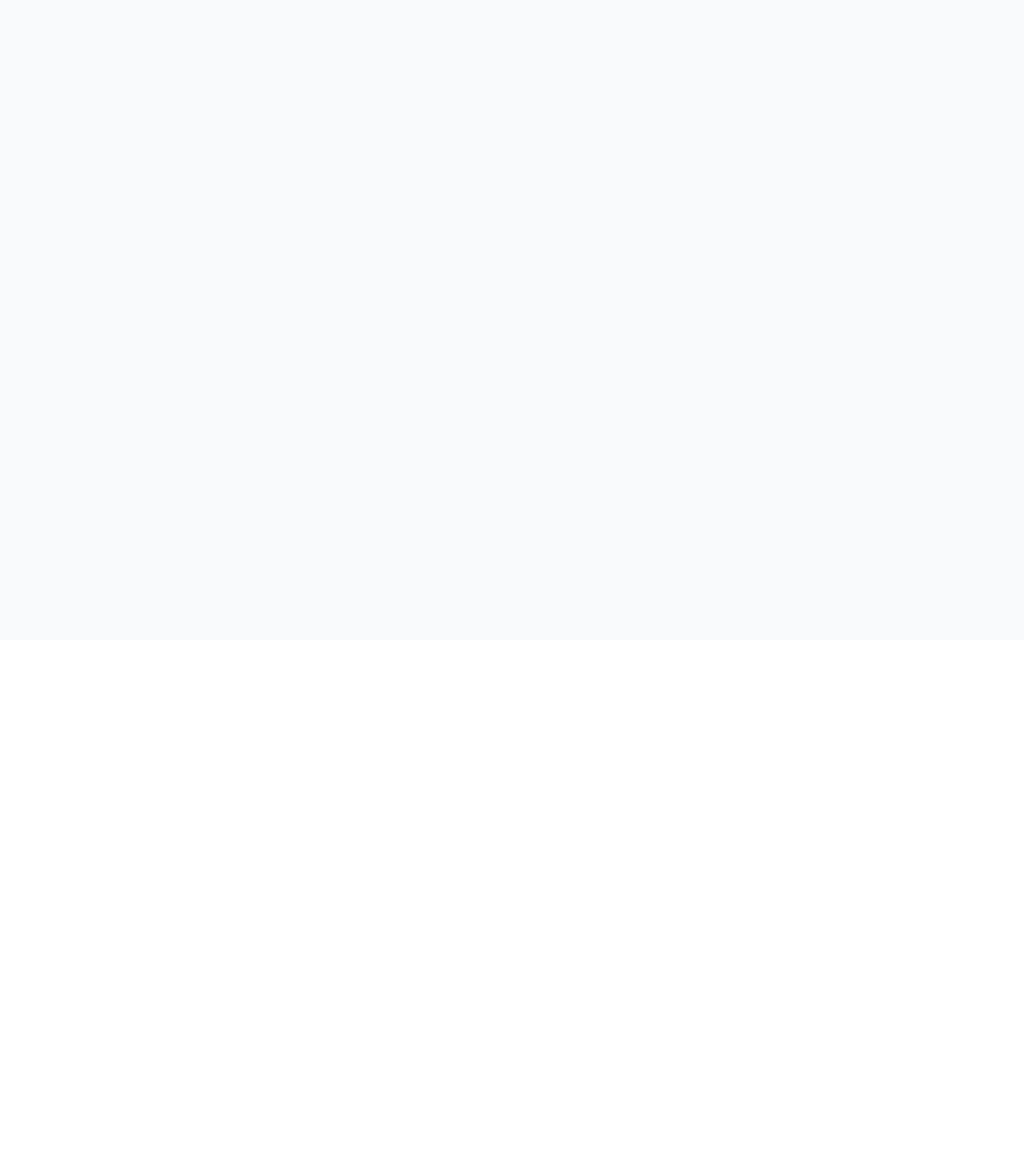
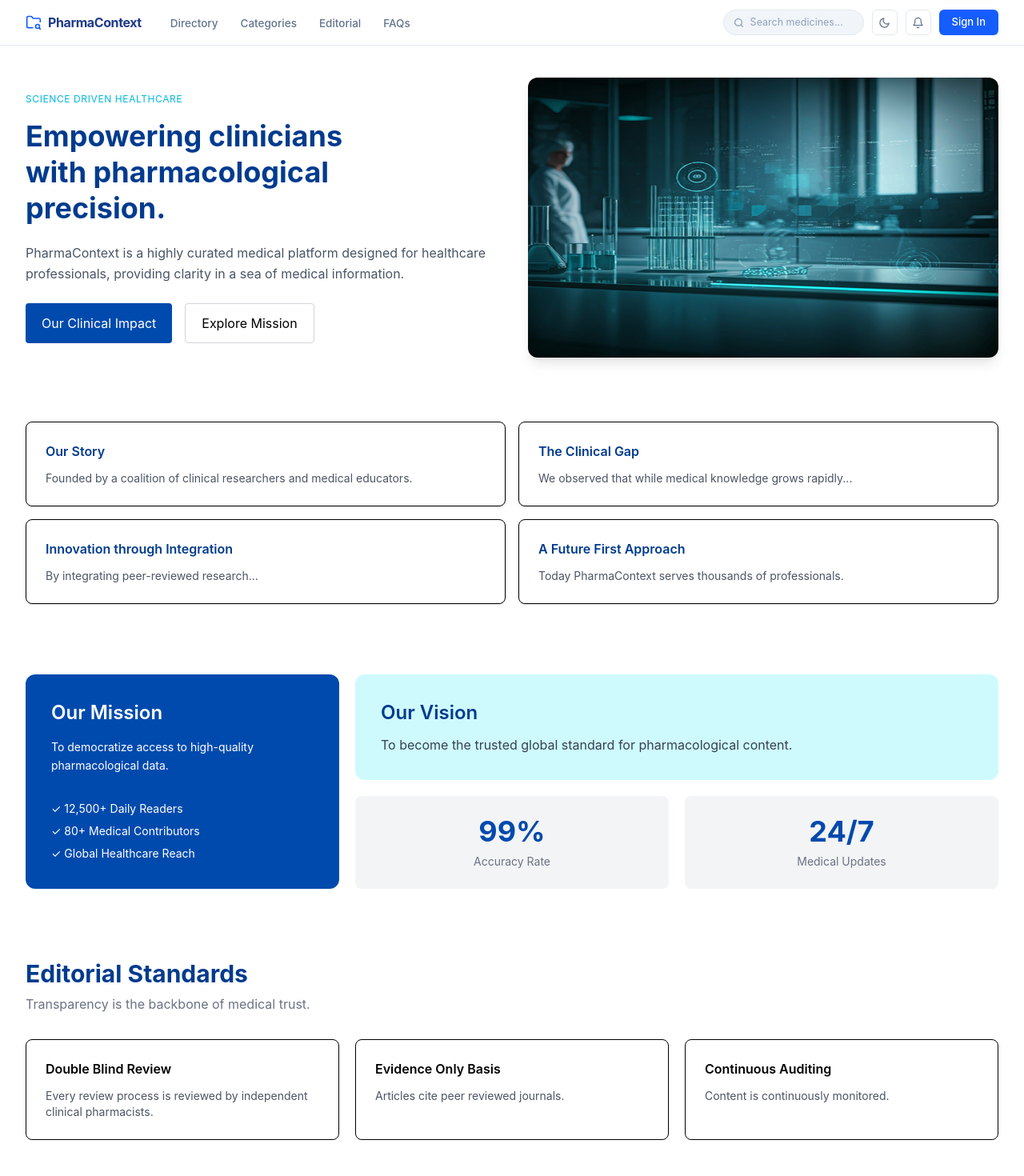
Before and after one commit to Laiba121/BlogWebsite, a React (Vite) app in the folder frontend/: page /about in a window 1280 px wide. Before the commit this address had no page. Shown: the top 1470 px of the page at 80% size. Before the commit the page ends 800 px from the top, so only its background shows below. Built offline with nearby package versions, Linux system fonts and the light colour scheme.

Commit message:
Made the About US page

```diff
--- a/frontend/src/App.jsx
+++ b/frontend/src/App.jsx
@@ -6,6 +6,7 @@ import MedicinesPage from './pages/MedicinesPage'
 import MedicinesCategoriesPage from './pages/MedicinesCategoriesPage'
 import EditorialPage from './pages/EditorialPage'
 import Contact from './pages/Contact'
+import AboutUs from "./pages/AboutUs";
 import Dashboard from './pages/admin/Dashboard'
 import Medicines from './pages/admin/Medicines'
 import Categories from './pages/admin/Categories'
@@ -36,7 +37,7 @@ function AppContent() {
           <Route path="/categories" element={<MedicinesCategoriesPage />} />
           <Route path="/editorial" element={<EditorialPage />} />
           <Route path="/contact" element={<Contact />} />
-
+          <Route path="/about" element={<AboutUs />} />
           {/* Admin Routes */}
           <Route path="/admin" element={<Dashboard />} />
           <Route path="/admin/medicines" element={<Medicines />} />
--- /dev/null
+++ b/frontend/src/components/AboutHeroSection.jsx
@@ -0,0 +1,49 @@
+import AboutSection from "../assets/AboutSection.png";
+
+const AboutHeroSection = () => {
+  return (
+    <section className="py-10">
+      <div className="grid md:grid-cols-2 gap-10 items-center">
+        <div>
+          <p className="uppercase text-xs tracking-wider text-cyan-500 mb-4">
+            Science Driven Healthcare
+          </p>
+
+          <h1 className="text-4xl font-bold text-[#003B8E] leading-tight">
+            Empowering clinicians
+            <br />
+            with pharmacological
+            <br />
+            precision.
+          </h1>
+
+          <p className="text-gray-600 mt-5 leading-relaxed">
+            PharmaContext is a highly curated medical platform designed
+            for healthcare professionals, providing clarity in a sea of
+            medical information.
+          </p>
+
+          <div className="flex gap-4 mt-6">
+            <button className="bg-[#004AAD] text-white px-5 py-3 rounded">
+              Our Clinical Impact
+            </button>
+
+            <button className="border border-gray-300 px-5 py-3 rounded">
+              Explore Mission
+            </button>
+          </div>
+        </div>
+
+        <div>
+         <img
+  src={AboutSection}
+  alt=""
+  className="w-full h-87.5 rounded-xl shadow-lg"
+/>
+        </div>
+      </div>
+    </section>
+  );
+};
+
+export default AboutHeroSection;
--- /dev/null
+++ b/frontend/src/components/CTASection.jsx
@@ -0,0 +1,25 @@
+const CTASection = () => {
+  return (
+    <section className="bg-[#004AAD] text-white rounded-xl p-10 text-center my-10">
+      <h2 className="text-3xl font-bold">
+        Join the Editorial Revolution
+      </h2>
+
+      <p className="mt-3 text-blue-100">
+        Access our full editorial policy and medical updates.
+      </p>
+
+      <div className="flex justify-center gap-4 mt-6 flex-wrap">
+        <button className="bg-white text-[#004AAD] px-5 py-3 rounded">
+          Browse Articles
+        </button>
+
+        <button className="border border-white px-5 py-3 rounded">
+          Contact Us
+        </button>
+      </div>
+    </section>
+  );
+};
+
+export default CTASection;
--- /dev/null
+++ b/frontend/src/components/EditorialStandards.jsx
@@ -0,0 +1,47 @@
+const standards = [
+  {
+    title: "Double Blind Review",
+    text: "Every review process is reviewed by independent clinical pharmacists."
+  },
+  {
+    title: "Evidence Only Basis",
+    text: "Articles cite peer reviewed journals."
+  },
+  {
+    title: "Continuous Auditing",
+    text: "Content is continuously monitored."
+  }
+];
+
+const EditorialStandards = () => {
+  return (
+    <section className="py-10">
+      <h2 className="text-3xl font-bold text-[#003B8E] mb-2">
+        Editorial Standards
+      </h2>
+
+      <p className="text-gray-500 mb-8">
+        Transparency is the backbone of medical trust.
+      </p>
+
+      <div className="grid md:grid-cols-3 gap-5">
+        {standards.map((item, index) => (
+          <div
+            key={index}
+            className="border rounded-lg p-6"
+          >
+            <h4 className="font-semibold mb-3">
+              {item.title}
+            </h4>
+
+            <p className="text-sm text-gray-600">
+              {item.text}
+            </p>
+          </div>
+        ))}
+      </div>
+    </section>
+  );
+};
+
+export default EditorialStandards;
--- /dev/null
+++ b/frontend/src/components/MissionVision.jsx
@@ -0,0 +1,53 @@
+import StatsCard from "./StatsCard";
+
+const MissionVision = () => {
+  return (
+    <section className="py-12">
+      <div className="grid lg:grid-cols-3 gap-5">
+
+        <div className="bg-[#004AAD] text-white rounded-xl p-8 lg:col-span-1">
+          <h3 className="text-2xl font-semibold mb-4">
+            Our Mission
+          </h3>
+
+          <p className="text-sm leading-relaxed">
+            To democratize access to high-quality pharmacological data.
+          </p>
+
+          <ul className="mt-8 space-y-2 text-sm">
+            <li>✓ 12,500+ Daily Readers</li>
+            <li>✓ 80+ Medical Contributors</li>
+            <li>✓ Global Healthcare Reach</li>
+          </ul>
+        </div>
+
+        <div className="lg:col-span-2 grid gap-5">
+          <div className="bg-cyan-100 rounded-xl p-8">
+            <h3 className="text-2xl font-semibold text-[#003B8E]">
+              Our Vision
+            </h3>
+
+            <p className="text-gray-700 mt-3">
+              To become the trusted global standard for
+              pharmacological content.
+            </p>
+          </div>
+
+          <div className="grid md:grid-cols-2 gap-5">
+            <StatsCard
+              value="99%"
+              label="Accuracy Rate"
+            />
+
+            <StatsCard
+              value="24/7"
+              label="Medical Updates"
+            />
+          </div>
+        </div>
+      </div>
+    </section>
+  );
+};
+
+export default MissionVision;
--- /dev/null
+++ b/frontend/src/components/StatsCard.jsx
@@ -0,0 +1,15 @@
+const StatsCard = ({ value, label }) => {
+  return (
+    <div className="bg-gray-100 rounded-lg p-6 text-center">
+      <h2 className="text-4xl font-bold text-[#004AAD]">
+        {value}
+      </h2>
+
+      <p className="text-gray-500 text-sm mt-2">
+        {label}
+      </p>
+    </div>
+  );
+};
+
+export default StatsCard;
--- /dev/null
+++ b/frontend/src/components/StorySection.jsx
@@ -0,0 +1,41 @@
+const cards = [
+  {
+    title: "Our Story",
+    text: "Founded by a coalition of clinical researchers and medical educators."
+  },
+  {
+    title: "The Clinical Gap",
+    text: "We observed that while medical knowledge grows rapidly..."
+  },
+  {
+    title: "Innovation through Integration",
+    text: "By integrating peer-reviewed research..."
+  },
+  {
+    title: "A Future First Approach",
+    text: "Today PharmaContext serves thousands of professionals."
+  }
+];
+
+const StorySection = () => {
+  return (
+    <section className="grid md:grid-cols-2 gap-4 py-10">
+      {cards.map((card, index) => (
+        <div
+          key={index}
+          className="border rounded-lg p-6 bg-white shadow-sm"
+        >
+          <h3 className="font-semibold text-[#003B8E] mb-3">
+            {card.title}
+          </h3>
+
+          <p className="text-gray-600 text-sm">
+            {card.text}
+          </p>
+        </div>
+      ))}
+    </section>
+  );
+};
+
+export default StorySection;
--- /dev/null
+++ b/frontend/src/pages/AboutUs.jsx
@@ -0,0 +1,27 @@
+import Navbar from "../components/Navbar";
+import AboutHeroSection from "../components/AboutHeroSection";
+import StorySection from "../components/StorySection";
+import MissionVision from "../components/MissionVision";
+import EditorialStandards from "../components/EditorialStandards";
+import CTASection from "../components/CTASection";
+import Footer from "../components/Footer";
+
+const AboutUs = () => {
+  return (
+    <div className="bg-white">
+      <Navbar />
+
+      <div className="max-w-7xl mx-auto px-4 md:px-8">
+        <AboutHeroSection />
+        <StorySection />
+        <MissionVision />
+        <EditorialStandards />
+        <CTASection />
+      </div>
+
+      <Footer />
+    </div>
+  );
+};
+
+export default AboutUs;
```
Also changed, not shown: frontend/src/assets/AboutSection.png (added).
